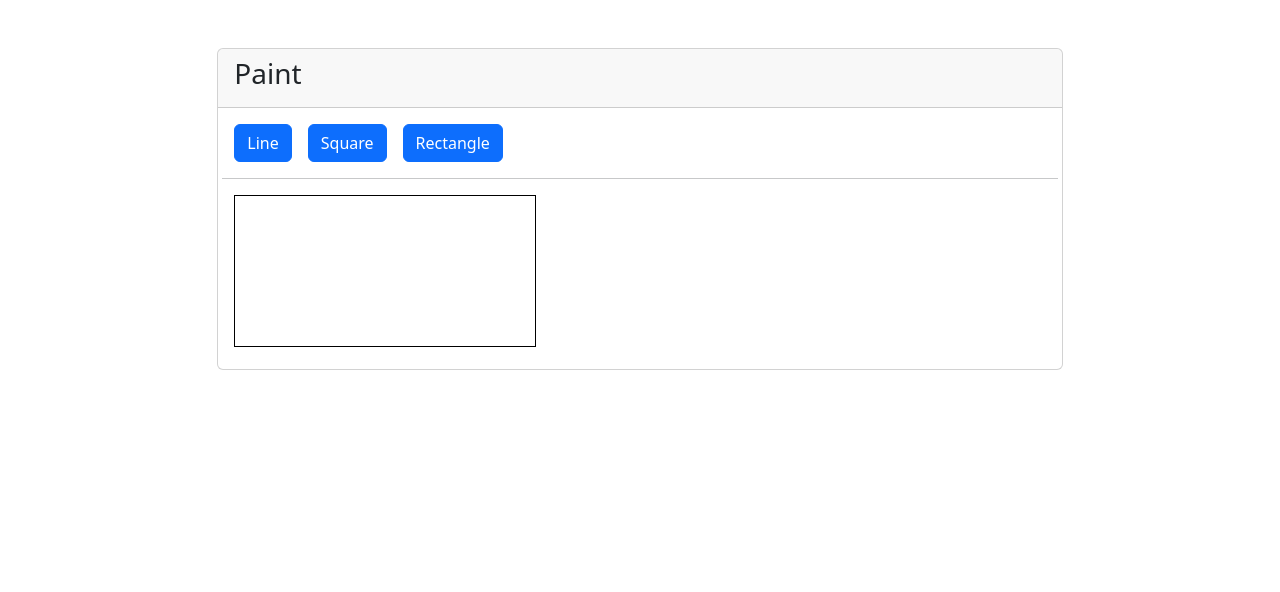
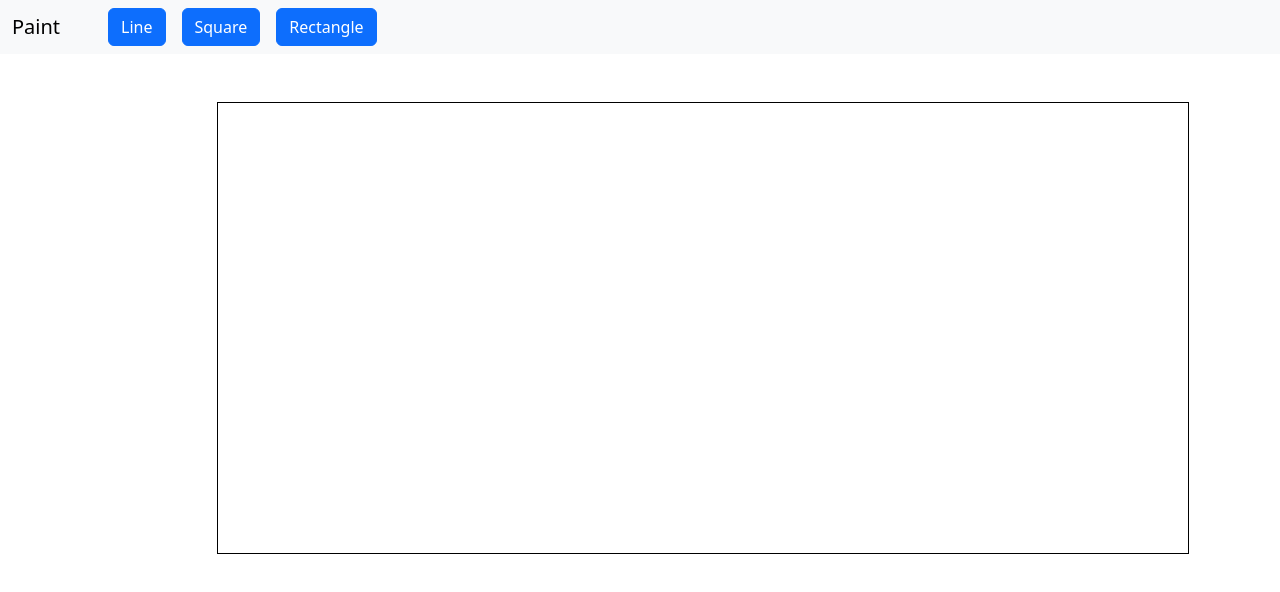
Before and after one commit to emindundar/canvas, a plain HTML site: page index.html in a window 1280 px wide. Drawn offline with nearby package versions, Linux system fonts and the light colour scheme.

Commit message:
28.08.2024

```diff
--- a/index.html
+++ b/index.html
@@ -1,6 +1,5 @@
 <!DOCTYPE html>
 <html lang="en">
-
 <head>
     <meta charset="UTF-8">
     <meta name="viewport" content="width=device-width, initial-scale=1.0">
@@ -12,31 +11,25 @@
     canvas {
         border: 1px solid black;
         cursor: crosshair;
-
-
     }
 </style>
-
 <body>
+    <nav class="navbar navbar-light bg-light">
+        <div class="container-fluid justify-content-start">
+            <span class="navbar-brand mb-0 h1 me-5">Paint</span>
+            <div class="row ">
+                <div class="d-flex">
+                    <button id="lineBtn" class="btn btn-primary me-3">Line</button>
+                    <button id="squareBtn" class="btn btn-primary me-3">Square</button>
+                    <button id="rectangleBtn" class="btn btn-primary me-3">Rectangle</button>
+                </div>
+            </div>
+        </div>
+    </nav>
     <div class="row justify-content-center mt-5">
         <div class="col-8">
-            <div class="card">
-                <div class="card-header">
-                    <h3>Paint</h3>
-                </div>
-                <div class="card-body">
-                    <div class="row">
-                        <div class="d-flex mb-3">
-                            <button id="lineBtn" class="btn btn-primary me-3">Line</button>
-                            <button id="squareBtn" class="btn btn-primary me-3">Square</button>
-                            <button id="rectangleBtn" class="btn btn-primary me-3">Rectangle</button>
-                        </div>
-                        <hr>
-                    </div>
-                    <div >
-                        <canvas id="canvas" ></canvas>
-                    </div>
-                </div>
+            <div>
+                <canvas id="canvas" width="970" height="450"></canvas>
             </div>
         </div>
     </div>
@@ -47,11 +40,16 @@
 
     let drawing = false;
     let startX, startY;
-    let drawMode="";
+    let drawMode = "";
 
-    document.getElementById("lineBtn").addEventListener("click", () => drawMode="line");
-    document.getElementById("squareBtn").addEventListener("click",()=> drawMode="square");
-    document.getElementById("rectangleBtn").addEventListener("click",()=> drawMode="rectangle");
+    canvas.addEventListener("click", () => {
+        if (drawMode === "") {
+            alert("Please choose a mode");
+        }
+    })
+    document.getElementById("lineBtn").addEventListener("click", () => drawMode = "line");
+    document.getElementById("squareBtn").addEventListener("click", () => drawMode = "square");
+    document.getElementById("rectangleBtn").addEventListener("click", () => drawMode = "rectangle");
 
 
     canvas.addEventListener("mousedown", (e) => {
@@ -60,43 +58,42 @@
         startY = e.offsetY;
     });
     canvas.addEventListener("mousemove", (e) => {
-        if(!drawing) return;
+        if (!drawing) return;
         ctx.clearRect(0, 0, canvas.width, canvas.height);
-        const endX=e.offsetX;
-        const endY=e.offsetY;
+        const endX = e.offsetX;
+        const endY = e.offsetY;
 
         switch (drawMode) {
             case "line":
-                drawLine(startX,startY,endX,endY);
+                drawLine(startX, startY, endX, endY);
                 break;
             case "square":
-                drawSquare(startX,startY,endX,endY);
+                drawSquare(startX, startY, endX, endY);
                 break;
             case "rectangle":
-                drawRectangle(startX,startY,endX,endY);
+                drawRectangle(startX, startY, endX, endY);
                 break;
         };
 
     });
-    canvas.addEventListener("mouseup",(e)=>{
-        drawing=false;
+    canvas.addEventListener("mouseup", (e) => {
+        drawing = false;
     });
-    function drawLine(x1,y1,x2,y2){
+    function drawLine(x1, y1, x2, y2) {
         ctx.beginPath();
-        ctx.moveTo(x1,y1);
-        ctx.lineTo(x2,y2);
+        ctx.moveTo(x1, y1);
+        ctx.lineTo(x2, y2);
         ctx.stroke();
     };
-    function drawSquare(x1,y1,x2,y2){
-        const size=Math.min(Math.abs(x1-x2),Math.abs(y1-y2));
-        ctx.strokeRect(x1,y1,size,size);
+    function drawSquare(x1, y1, x2, y2) {
+        const size = Math.min((x2 - x1), (y2 - y1));
+        ctx.strokeRect(x1, y1, size, size);
 
     };
-    function drawRectangle(x1,y1,x2,y2){
-        const width=x2-x1;
-        const height=y2-y1;
-        ctx.strokeRect(x1,y1,width,height);
-
-    }
+    function drawRectangle(x1, y1, x2, y2) {
+        const width = x2 - x1;
+        const height = y2 - y1;
+        ctx.strokeRect(x1, y1, width, height);
+    };
 </script>
 </html>
```
